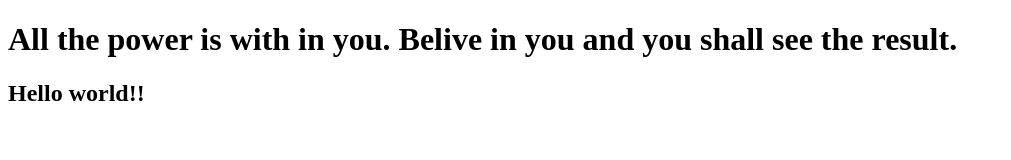
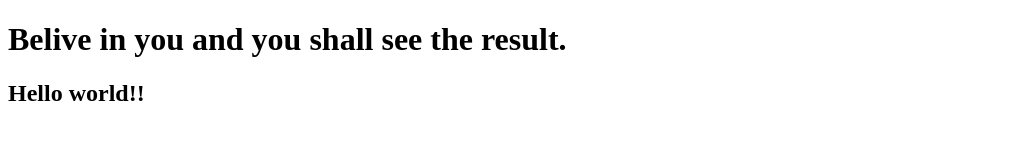
Before and after one commit to AshayFernandes/athh, a plain HTML site: page index.html in a window 1280 px wide. Shown: the whole page, without its empty margins (0-1011 px from the left). Drawn offline with Linux system fonts and the light colour scheme.

Commit message:
Update index.html
changes in  h1

```diff
--- a/index.html
+++ b/index.html
@@ -7,7 +7,7 @@
 </head>
 <body>
 
-    <h1>All the power is with in you. Belive in you and you shall see the result.</h1>
+    <h1> Belive in you and you shall see the result.</h1>
     <h2>Hello world!!</h2>
 </body>
 </html>
```
